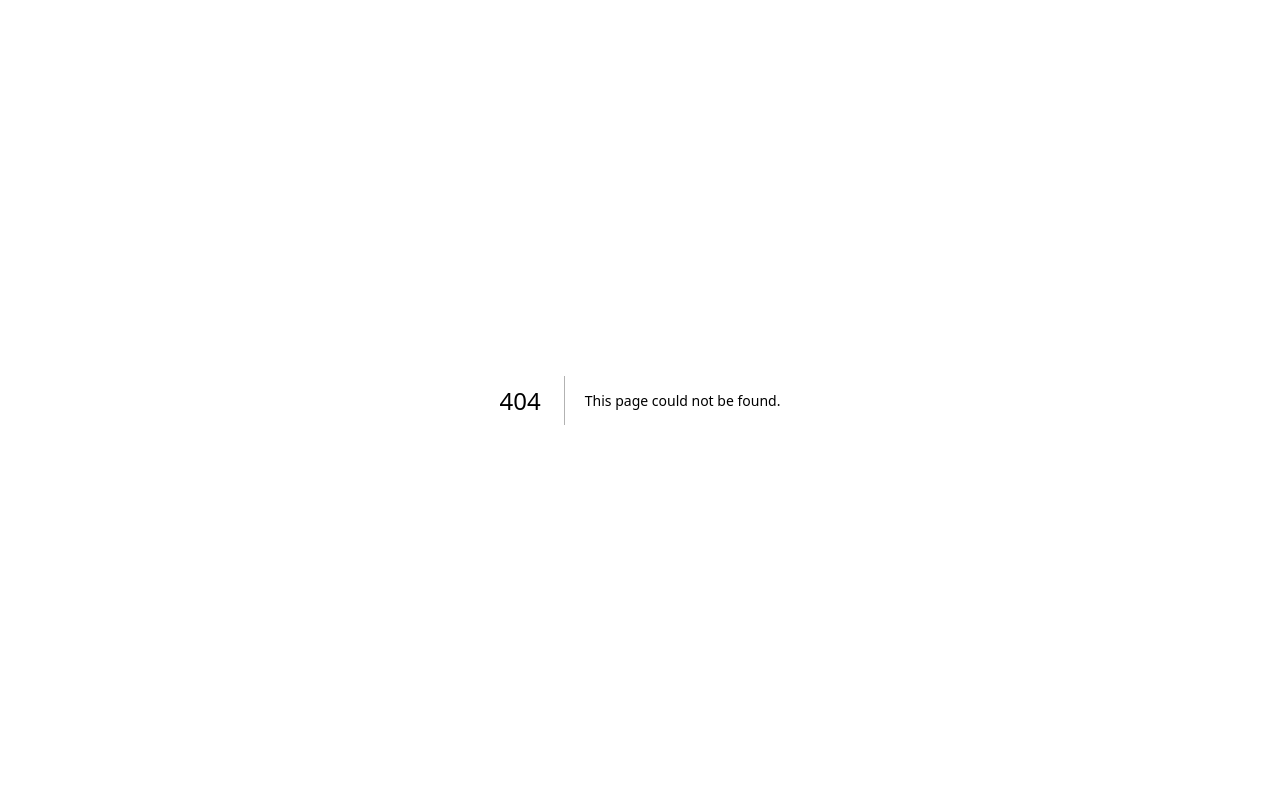
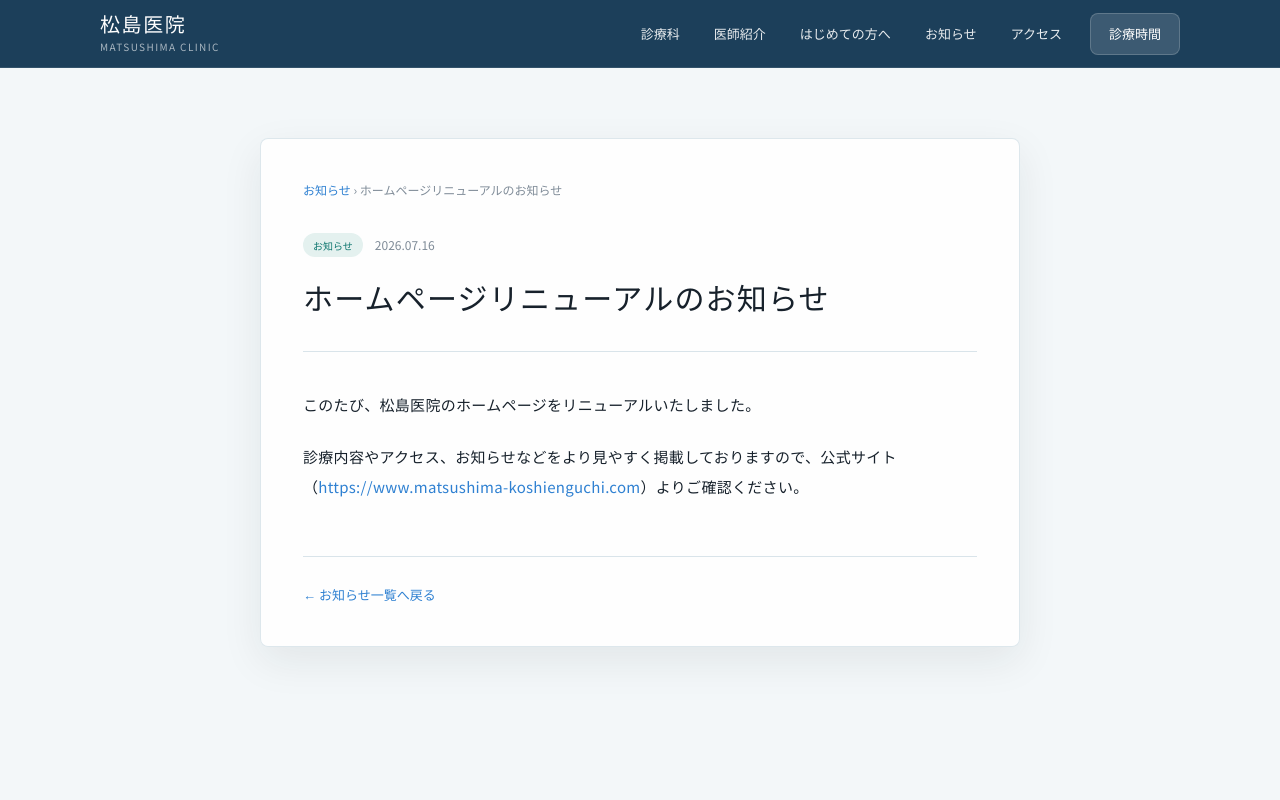
Before and after one commit to yukima24ma/matsushima-clinic, a Next.js app: page /news/homepage-renewal in a window 1280 px wide. Before the commit this address had no page. Shown: the top 800 px of the page. Built offline with nearby package versions, Linux system fonts and the light colour scheme.

Commit message:
Replace holiday notice with website renewal news

```diff
--- a/app/news/gw-holiday/page.tsx
+++ /dev/null
@@ -1,68 +0,0 @@
-import Link from 'next/link'
-import type { Metadata } from 'next'
-import Nav from '@/components/Nav'
-import Footer from '@/components/Footer'
-import MobileBottomBar from '@/components/MobileBottomBar'
-import { siteUrl } from '@/lib/seo'
-
-export const metadata: Metadata = {
-  title: 'ゴールデンウィークの休診のお知らせ',
-  description: '西宮市甲子園口の松島医院から、ゴールデンウィーク期間の休診日についてのお知らせです。',
-  alternates: {
-    canonical: `${siteUrl}/news/gw-holiday`,
-  },
-  openGraph: {
-    title: 'ゴールデンウィークの休診のお知らせ | 松島医院',
-    description: '西宮市甲子園口の松島医院から、ゴールデンウィーク期間の休診日についてのお知らせです。',
-    url: `${siteUrl}/news/gw-holiday`,
-    type: 'article',
-  },
-}
-
-export default function GwHolidayPage() {
-  return (
-    <>
-      <Nav />
-
-      <main className="article-main">
-        <article className="article-shell reveal">
-          <p className="breadcrumb">
-            <Link href="/#news" className="text-link">お知らせ</Link>
-            {' '}&rsaquo;{' '}ゴールデンウィークの休診のお知らせ
-          </p>
-
-          <header className="article-header">
-            <div className="article-meta">
-              <span className="pill">お知らせ</span>
-              <time dateTime="2026-04-25">2026.04.25</time>
-            </div>
-            <h1>ゴールデンウィークの休診のお知らせ</h1>
-          </header>
-
-          <div className="article-body">
-            <p>平素より松島医院をご利用いただきまして、誠にありがとうございます。</p>
-            <p>下記の期間、ゴールデンウィークのため休診とさせていただきます。</p>
-
-            <div className="notice-box">
-              <p>休診期間</p>
-              <strong>5/X（X）- 5/X（X）</strong>
-            </div>
-
-            <p>ご不便をおかけいたしますが、何卒ご理解のほどよろしくお願いいたします。</p>
-            <p>
-              なお、<strong>5/X（X）より通常通り診療</strong>させていただきます。
-            </p>
-            <p>どうぞよろしくお願いいたします。</p>
-          </div>
-
-          <footer className="article-footer">
-            <Link href="/#news" className="text-link">← お知らせ一覧へ戻る</Link>
-          </footer>
-        </article>
-      </main>
-
-      <Footer />
-      <MobileBottomBar />
-    </>
-  )
-}
--- /dev/null
+++ b/app/news/homepage-renewal/page.tsx
@@ -0,0 +1,60 @@
+import Link from 'next/link'
+import type { Metadata } from 'next'
+import Nav from '@/components/Nav'
+import Footer from '@/components/Footer'
+import MobileBottomBar from '@/components/MobileBottomBar'
+import { siteUrl } from '@/lib/seo'
+
+export const metadata: Metadata = {
+  title: 'ホームページリニューアルのお知らせ',
+  description: '松島医院から、ホームページリニューアルについてのお知らせです。',
+  alternates: {
+    canonical: `${siteUrl}/news/homepage-renewal`,
+  },
+  openGraph: {
+    title: 'ホームページリニューアルのお知らせ | 松島医院',
+    description: '松島医院から、ホームページリニューアルについてのお知らせです。',
+    url: `${siteUrl}/news/homepage-renewal`,
+    type: 'article',
+  },
+}
+
+export default function HomepageRenewalPage() {
+  return (
+    <>
+      <Nav />
+
+      <main className="article-main">
+        <article className="article-shell reveal">
+          <p className="breadcrumb">
+            <Link href="/#news" className="text-link">お知らせ</Link>
+            {' '}&rsaquo;{' '}ホームページリニューアルのお知らせ
+          </p>
+
+          <header className="article-header">
+            <div className="article-meta">
+              <span className="pill">お知らせ</span>
+              <time dateTime="2026-07-16">2026.07.16</time>
+            </div>
+            <h1>ホームページリニューアルのお知らせ</h1>
+          </header>
+
+          <div className="article-body">
+            <p>このたび、松島医院のホームページをリニューアルいたしました。</p>
+            <p>
+              診療内容やアクセス、お知らせなどをより見やすく掲載しておりますので、公式サイト
+              （<Link href={siteUrl} className="text-link">{siteUrl}</Link>）よりご確認ください。
+            </p>
+          </div>
+
+          <footer className="article-footer">
+            <Link href="/#news" className="text-link">← お知らせ一覧へ戻る</Link>
+          </footer>
+        </article>
+      </main>
+
+      <Footer />
+      <MobileBottomBar />
+    </>
+  )
+}
--- a/app/sitemap.ts
+++ b/app/sitemap.ts
@@ -13,7 +13,7 @@ export default function sitemap(): MetadataRoute.Sitemap {
       images: [`${siteUrl}/clinic-exterior.jpg`],
     },
     {
-      url: `${siteUrl}/news/gw-holiday`,
+      url: `${siteUrl}/news/homepage-renewal`,
       lastModified,
       changeFrequency: 'yearly',
       priority: 0.4,
--- a/components/News.tsx
+++ b/components/News.tsx
@@ -1,7 +1,7 @@
 import Link from 'next/link'
 
 const newsItems = [
-  { date: '2026.04.25', tag: 'お知らせ', title: 'ゴールデンウィークの休診のお知らせ', href: '/news/gw-holiday' },
+  { date: '2026.07.16', tag: 'お知らせ', title: 'ホームページリニューアルのお知らせ', href: '/news/homepage-renewal' },
 ]
 
 export default function News() {
```
